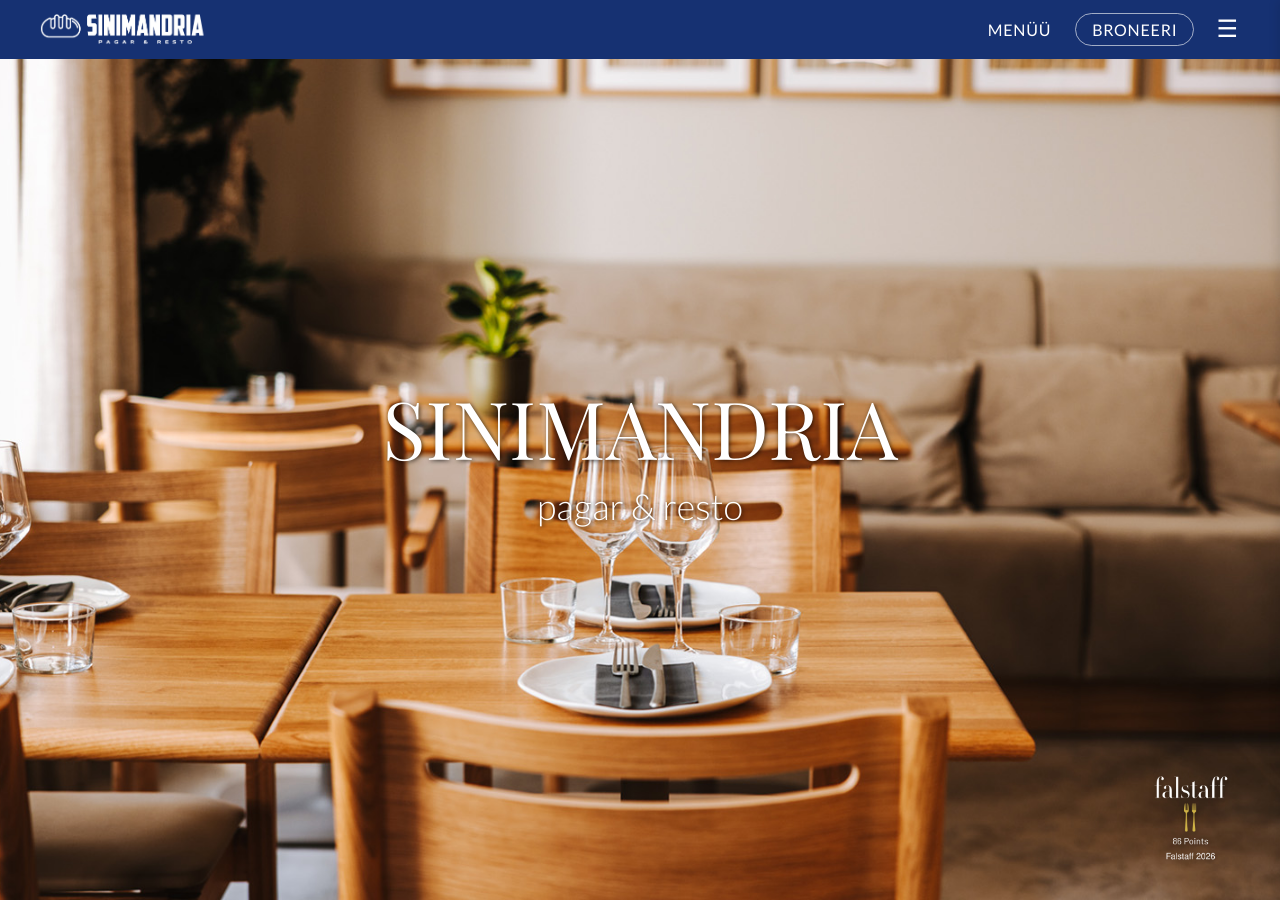
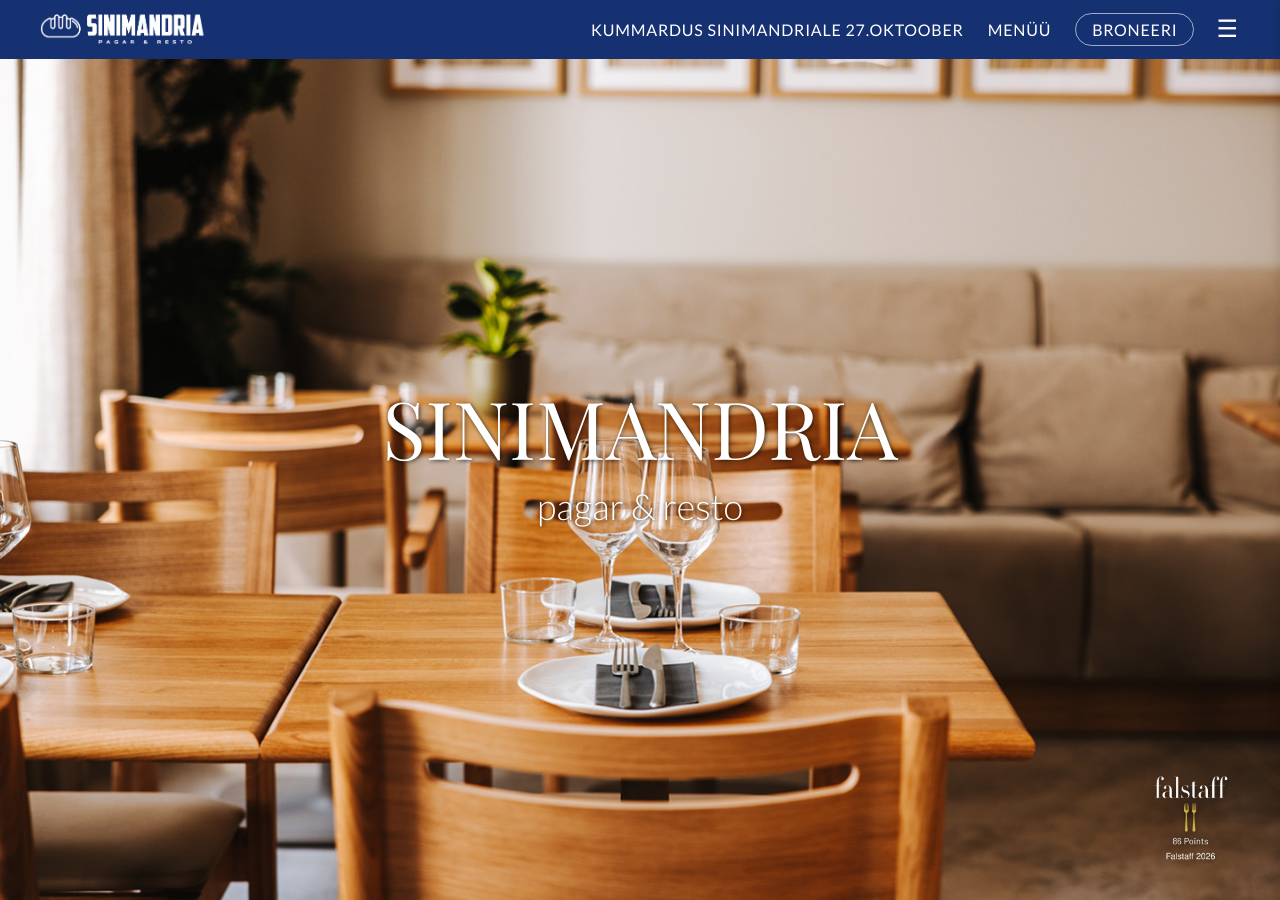
Before and after one commit to m-tu/sinimandria, a Jekyll site: the page built from pages/index.markdown, in a window 1280 px wide and 900 px high. Built offline with Jekyll 4.4.1, drawn with Linux system fonts in a browser that asks for light colours.

Commit message:
Update header.html

```diff
--- a/_includes/header.html
+++ b/_includes/header.html
@@ -8,7 +8,7 @@
     <div class="nav-group">
       <nav id="main-nav">
         <div class="nav-inline">
-          <!--<a href="{{ '/events/ajarannak' | absolute_url }}">Maitserännak läbi toiduajaloo 26.september</a>-->
+          <a href="{{ '/events/kummardus-sinimandriale' | absolute_url }}">Kummardus Sinimandriale 27.oktoober</a>
           <a href="{{ '/menu/' | absolute_url }}">Menüü</a>
           <a href="https://book.easytable.com/book/?id=f4386&lang=auto" target="_blank" rel="noopener noreferrer" class="nav-link-cta">Broneeri</a>
         </div>
```
